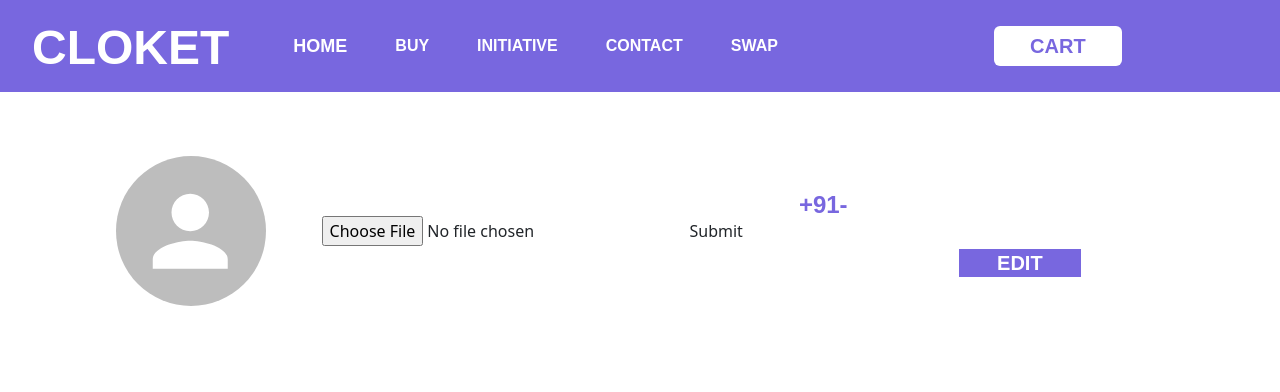
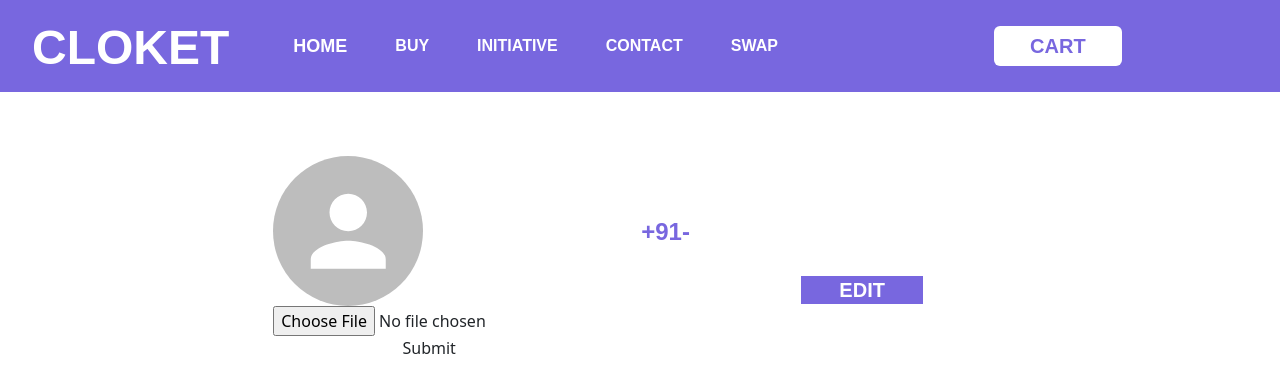
Before and after one commit to thebishalpaul/cloket, a React (Create React App) app: page /userPage in a window 1280 px wide. Shown: the top 392 px of the page. Built offline with nearby package versions, Linux system fonts and the light colour scheme; no server answers; the database is empty.

Commit message:
alignment of upload section

```diff
--- a/src/components/UserPage.jsx
+++ b/src/components/UserPage.jsx
@@ -31,7 +31,7 @@ function UserPage(props) {
   const types = ['image/jpg', 'image/jpeg', 'image/png', 'image/PNG'];
   const [image, setImage] = useState(null);
   const [url, setUrl] = useState(null);
-  const [imgError,setImgError]=useState("");
+  const [imgError, setImgError] = useState("");
 
   const handleImageChange = (e) => {
     let selectedFile = e.target.files[0];
@@ -78,9 +78,14 @@ function UserPage(props) {
       <div className="main flex justify-center items-center gap-14 mt-16">
 
         {/* profile picture */}
-        <Avatar src={url} sx={{ width: 150, height: 150 }} />
-        <input type="file" onChange={handleImageChange} />
-        <button onClick={handleSubmit}>Submit</button>
+        <div style={{ display: "flex", flexDirection: "column" }}>
+          <Avatar src={url} sx={{ width: 150, height: 150 }} />
+          <input type="file" onChange={handleImageChange} />
+          {imgError && <>
+            <div className='error-msg' style={{ color: "red" }}>{imgError}</div>
+          </>}
+          <button onClick={handleSubmit}>Submit</button>
+        </div>
         {/* --------------- */}
 
         <div className="user-info flex flex-col font-syne font-bold  ">
```
